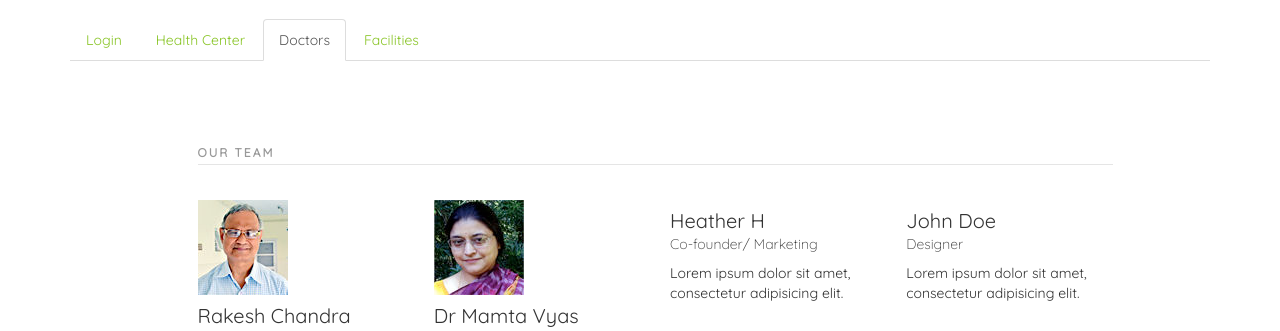
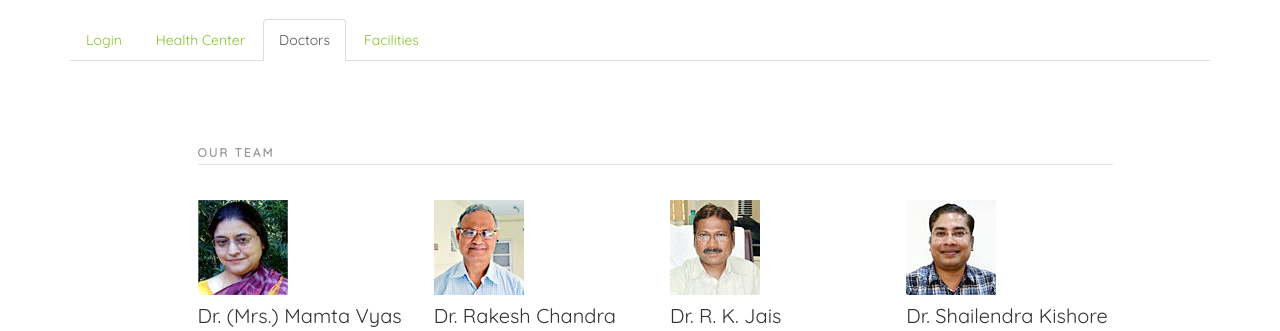
Before and after one commit to srthkdb/Health-Buddy, a Django app: page / in a window 1280 px wide, after a click on "Doctors". Shown: the part 786-1117 px from the top of the page. Run offline with Django 3.2, Linux system fonts and the light colour scheme; some libraries are stand-ins or nearby versions.

Commit message:
Add Doctor

```diff
--- a/HealthBuddy/templates/users/base_home.html
+++ b/HealthBuddy/templates/users/base_home.html
@@ -146,99 +146,101 @@
                         <div class="row pt-md">
                             <div class="col-lg-3 col-md-3 col-sm-4 col-xs-12 profile">
                             <div class="img-box">
-                                <img src="{% static 'users/rakesh-chandra.jpg' %}" class="img-responsive">
+                                <img src="{% static 'users/dr-mamta-vyas.jpg' %}" class="img-responsive">
                             </div>
-                            <h1>Rakesh Chandra</h1>
-                            <h2>Co-founder/ Operations</h2>
-                            <p>Lorem ipsum dolor sit amet, consectetur adipisicing elit.</p>
+                            <h1>Dr. (Mrs.) Mamta Vyas</h1>
+                            <h2>CMO (Head Health Center)</h2>
+                            <p>MBBS, DGO, Gynaecologist <br>Email: mtvyas@iitk.ac.in<br>Phone: 0512-259-7748 (O) / 0512-259-8423 (R)</p>
                             </div>
                             <div class="col-lg-3 col-md-3 col-sm-4 col-xs-12 profile">
                             <div class="img-box">
-                                <img src="{% static 'users/dr-mamta-vyas.jpg' %}" class="img-responsive">
+                                <img src="{% static 'users/rakesh-chandra.jpg' %}" class="img-responsive">
                             </div>
-                            <h1>Dr Mamta Vyas</h1>
-                            <h2>Co-founder/ Projects</h2>
-                            <p>Lorem ipsum dolor sit amet, consectetur adipisicing elit.</p>
+                            <h1>Dr. Rakesh Chandra</h1>
+                            <h2>Institute Medical Advisor</h2>
+                            <p>MBBS. MD (Medicine)<br>Email: rc2005@rediffmail.com</p>
                             </div>
                             <div class="col-lg-3 col-md-3 col-sm-4 col-xs-12 profile">
                             <div class="img-box">
-                                <img src="" class="img-responsive">
+                                <img src="{% static 'users/dr-r-k-jais.jpg'%}" class="img-responsive">
                             </div>
-                            <h1>Heather H</h1>
-                            <h2>Co-founder/ Marketing</h2>
-                            <p>Lorem ipsum dolor sit amet, consectetur adipisicing elit.</p>
+                            <h1>Dr. R. K. Jais</h1>
+                            <h2>CMO (NFSG)</h2>
+                            <p>MBBS, Diploma Cardiology<br>Cardiologist<br>Email: jais@iitk.ac.in<br>Phone: 0512-259-6015 (O) / 0512-259-8483 (R)</p>
                             </div>
                             <div class="col-lg-3 col-md-3 col-sm-4 col-xs-12 profile">
                             <div class="img-box">
-                                <img src="" class="img-responsive">
+                                <img src="{% static 'users/dr-s-kishore.jpg'%}" class="img-responsive">
                             </div>
-                            <h1>John Doe</h1>
-                            <h2>Designer</h2>
-                            <p>Lorem ipsum dolor sit amet, consectetur adipisicing elit.</p>
+                            <h1>Dr. Shailendra Kishore</h1>
+                            <h2>Medical Officer</h2>
+                            <p>MBBS<br>Email: shailk@iitk.ac.in<br>Phone: 0512-259-7764 (O)</p>
+                            </div>
+                            <br><br><br><br><br> <br><br><br><br><br> <br><br><br><br><br>
+                            <div class="col-lg-3 col-md-3 col-sm-4 col-xs-12 profile">
+                            <div class="img-box">
+                                <img src="{% static 'users/ram-kumar-nigam.jpg'%}" class="img-responsive">
+                            </div>
+                            <h1>Dr. Ram Kumar Nigam</h1>
+                            <h2>Medical Officer</h2>
+                            <p>MBBS, PGDGM<br>Email: nram@iitk.ac.in<br>Phone: 0512-259-7787 (O) / 0512-263-0400 (R)</p>
                             </div>
                             <div class="col-lg-3 col-md-3 col-sm-4 col-xs-12 profile">
                             <div class="img-box">
-                                <img src="http://nabeel.co.in/files/bootsnipp/team/5.jpg" class="img-responsive">
+                                <img src="{% static 'users/dr-s-k-mishra.jpg'%}" class="img-responsive">
                             </div>
-                            <h1>Peter John</h1>
-                            <h2>Web Developer</h2>
-                            <p>Lorem ipsum dolor sit amet, consectetur adipisicing elit.</p>
+                            <h1>Dr. S. K. Mishra</h1>
+                            <h2>Medical Officer</h2>
+                            <p>BHMS, MD (Homeo)<br>http://www.thehomeoclinic.com/ <br>Email: skumarm@iitk.ac.in<br>Phone: 0512-259-7785 (O) / 0512-257-0827 (R)</p>
                             </div>
                             <div class="col-lg-3 col-md-3 col-sm-4 col-xs-12 profile">
                             <div class="img-box">
-                                <img src="http://nabeel.co.in/files/bootsnipp/team/6.jpg" class="img-responsive">
+                                <img src="{% static 'users/dr-ritu-nigam.jpg'%}" class="img-responsive">
                             </div>
-                            <h1>Cherry John</h1>
-                            <h2>Fullstack Developer</h2>
-                            <p>Lorem ipsum dolor sit amet, consectetur adipisicing elit.</p>
+                            <h1>Dr. (Mrs.) Ritu Nigam</h1>
+                            <h2>Medical Officer</h2>
+                            <p>MBBS, DGO, IICMCH, Gynaecologist<br>Email: ritun@iitk.ac.in<br>Phone: 0512-259-7752 (O) / 0512-263-0400 (R)</p>
                             </div>
                             <div class="col-lg-3 col-md-3 col-sm-4 col-xs-12 profile">
                             <div class="img-box">
-                                <img src="http://nabeel.co.in/files/bootsnipp/team/7.jpg" class="img-responsive">
+                                <img src="{% static 'users/dr-sutapa-mondal.jpg'%}" class="img-responsive">
                             </div>
-                            <h1>Frank Martin</h1>
-                            <h2>Co-founder/ Operations</h2>
-                            <p>Lorem ipsum dolor sit amet, consectetur adipisicing elit.</p>
+                            <h1>Dr. Sutapa Mondal</h1>
+                            <h2>Medical Officer</h2>
+                            <p>MBBS<br>Email: sutapa@iitk.ac.in<br>Phone: 0512-259-7787 (O) / 0512-259-8703 (R)</p>
+                            </div>
+                            <br><br><br><br><br> <br><br><br><br><br> <br><br><br><br><br>
+                            <div class="col-lg-3 col-md-3 col-sm-4 col-xs-12 profile">
+                            <div class="img-box">
+                                <img src="{% static 'users/dr-anshu-gupta.jpg'%}" class="img-responsive">
+                            </div>
+                            <h1>Dr. Anshu Gupta</h1>
+                            <h2>Medical Officer</h2>
+                            <p>MBBS<br>Email: agup@iitk.ac.in<br>Phone: 0512-259-7305 (O)</p>
                             </div>
                             <div class="col-lg-3 col-md-3 col-sm-4 col-xs-12 profile">
                             <div class="img-box">
-                                <img src="http://nabeel.co.in/files/bootsnipp/team/8.jpg" class="img-responsive">
+                                <img src="{% static 'users/dr-naveen-kumar-gude.jpg'%}" class="img-responsive">
                             </div>
-                            <h1>Christopher Di</h1>
-                            <h2>Co-founder/ Projects</h2>
-                            <p>Lorem ipsum dolor sit amet, consectetur adipisicing elit.</p>
+                            <h1>Dr. Naveen Kumar Gude</h1>
+                            <h2>Medical Officer</h2>
+                            <p>MBBS<br>Email: gnaveen@iitk.ac.in <br>Phone: 0512-259-7888 (O)</p>
                             </div>
                             <div class="col-lg-3 col-md-3 col-sm-4 col-xs-12 profile">
                             <div class="img-box">
-                                <img src="http://nabeel.co.in/files/bootsnipp/team/9.jpg" class="img-responsive">
+                                <img src="{% static 'users/dr-rakesh-mishra.jpg'%}" class="img-responsive">
                             </div>
-                            <h1>Heather H</h1>
-                            <h2>Co-founder/ Marketing</h2>
-                            <p>Lorem ipsum dolor sit amet, consectetur adipisicing elit.</p>
+                            <h1>Dr. Rakesh Mishra</h1>
+                            <h2>Medical Officer</h2>
+                            <p>MBBS<br>Email: mirakesh@iitk.ac.in<br>Phone: 0512-259-7789 (O)</p>
                             </div>
                             <div class="col-lg-3 col-md-3 col-sm-4 col-xs-12 profile">
                             <div class="img-box">
-                                <img src="http://nabeel.co.in/files/bootsnipp/team/10.jpg" class="img-responsive">
+                                <img src="{% static 'users/dr-sanjay-bhagat.jpg'%}" class="img-responsive">
                             </div>
-                            <h1>Nancy Doe</h1>
-                            <h2>Designer</h2>
-                            <p>Lorem ipsum dolor sit amet, consectetur adipisicing elit.</p>
-                            </div>
-                            <div class="col-lg-3 col-md-3 col-sm-4 col-xs-12 profile">
-                            <div class="img-box">
-                                <img src="http://nabeel.co.in/files/bootsnipp/team/11.jpg" class="img-responsive">
-                            </div>
-                            <h1>Stella John</h1>
-                            <h2>Web Developer</h2>
-                            <p>Lorem ipsum dolor sit amet, consectetur adipisicing elit.</p>
-                            </div>
-                            <div class="col-lg-3 col-md-3 col-sm-4 col-xs-12 profile">
-                            <div class="img-box">
-                                <img src="http://nabeel.co.in/files/bootsnipp/team/12.jpg" class="img-responsive">
-                            </div>
-                            <h1>Cherry John</h1>
-                            <h2>Fullstack Developer</h2>
-                            <p>Lorem ipsum dolor sit amet, consectetur adipisicing elit.</p>
+                            <h1>Mr. Sanjay Bhagat</h1>
+                            <h2>Physiotherapist</h2>
+                            <p>MPT (Orthopedic)<br>Email: bsanjay@iitk.ac.in<br>Phone: 0512-259-6407 (O)</p>
                             </div>
                         </div>
                         </div>
```
Also changed, not shown: HealthBuddy/static/users/dr-anshu-gupta.jpg (added), HealthBuddy/static/users/dr-naveen-kumar-gude.jpg (added), HealthBuddy/static/users/dr-r-k-jais.jpg (added), HealthBuddy/static/users/dr-rakesh-mishra.jpg (added), HealthBuddy/static/users/dr-ritu-nigam.jpg (added), HealthBuddy/static/users/dr-s-k-mishra.jpg (added), HealthBuddy/static/users/dr-s-kishore.jpg (added), HealthBuddy/static/users/dr-sanjay-bhagat.jpg (added), HealthBuddy/static/users/dr-sutapa-mondal.jpg (added), HealthBuddy/static/users/ram-kumar-nigam.jpg (added).
